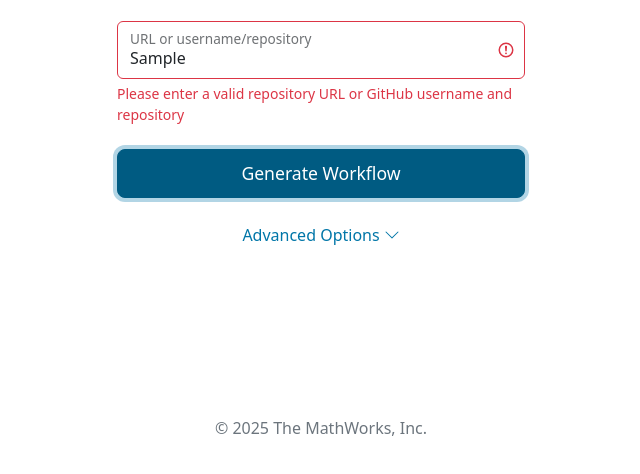
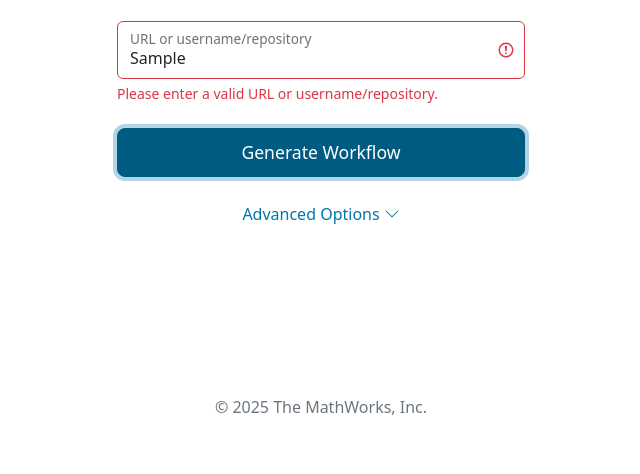
Before and after one commit to matlab-actions/workflow-generator, a website with bundled scripts: page public/index.html in a window 1280 px wide. Both pictures are taken after typing "Sample" into the empty fields and a click on the button "Generate Workflow". Shown: the part 326-800 px from the top of the page, without its empty margins (319-959 px from the left). Built offline with nearby package versions, Linux system fonts and the light colour scheme.

Commit message:
Shortened error message and added period

```diff
--- a/public/index.html
+++ b/public/index.html
@@ -67,7 +67,7 @@
               URL or username/repository
             </label>
             <div class="invalid-feedback">
-              Please enter a valid repository URL or GitHub username and repository
+              Please enter a valid URL or username/repository.
             </div>
           </div>
           <button
```
